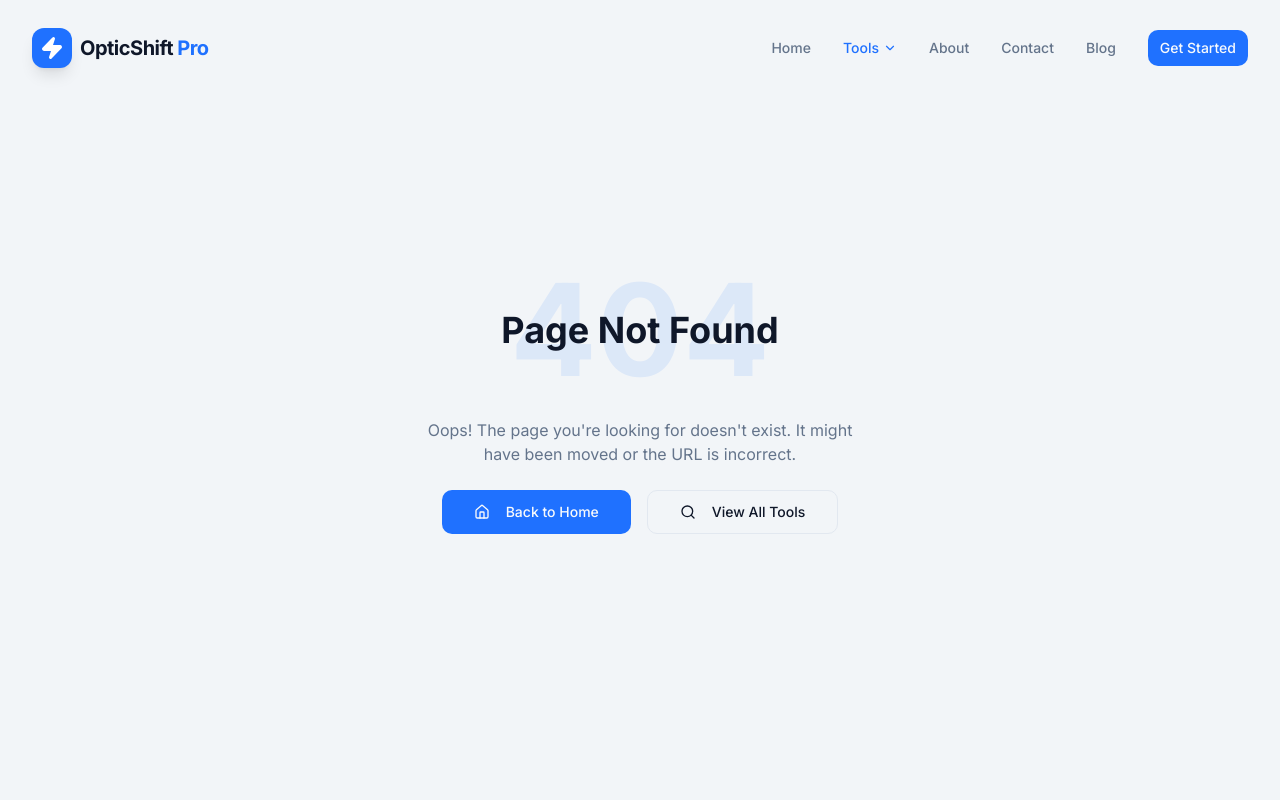
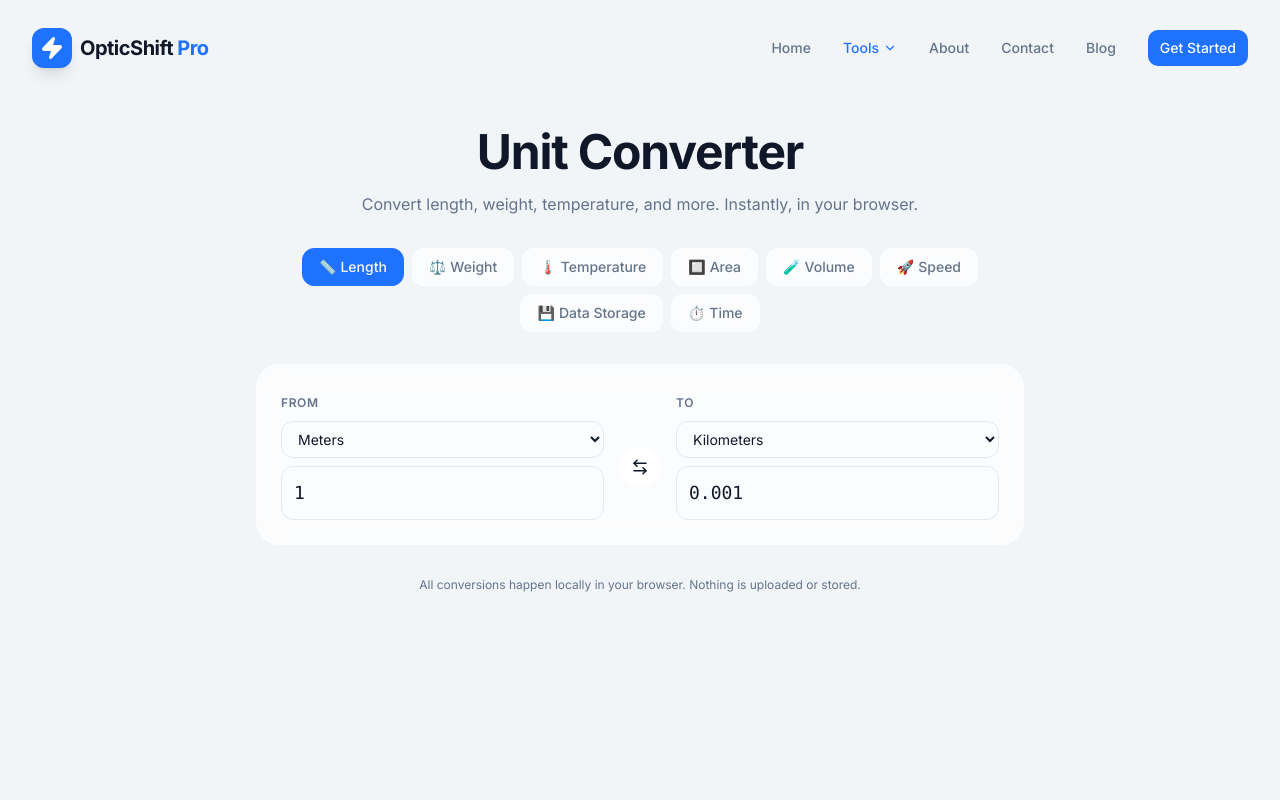
Before and after one commit to surajkumar122024-star/ok01, a Next.js app: page /tools/unit-converter in a window 1280 px wide. Before the commit this address had no page. Shown: the top 800 px of the page. Built offline with nearby package versions, Linux system fonts and the light colour scheme.

Commit message:
Create UnitConverterPage with metadata
Add Unit Converter page with metadata and client component

```diff
--- /dev/null
+++ b/src/app/tools/unit-converter/page.tsx
@@ -0,0 +1,10 @@
+import UnitConverterClient from './UnitConverterClient'
+
+export const metadata = {
+  title: 'Unit Converter — OpticShift Pro',
+  description: 'Convert length, weight, temperature, area, volume, speed, data storage and time instantly. 100% browser-based, no uploads.',
+}
+
+export default function UnitConverterPage() {
+  return <UnitConverterClient />
+}
```
